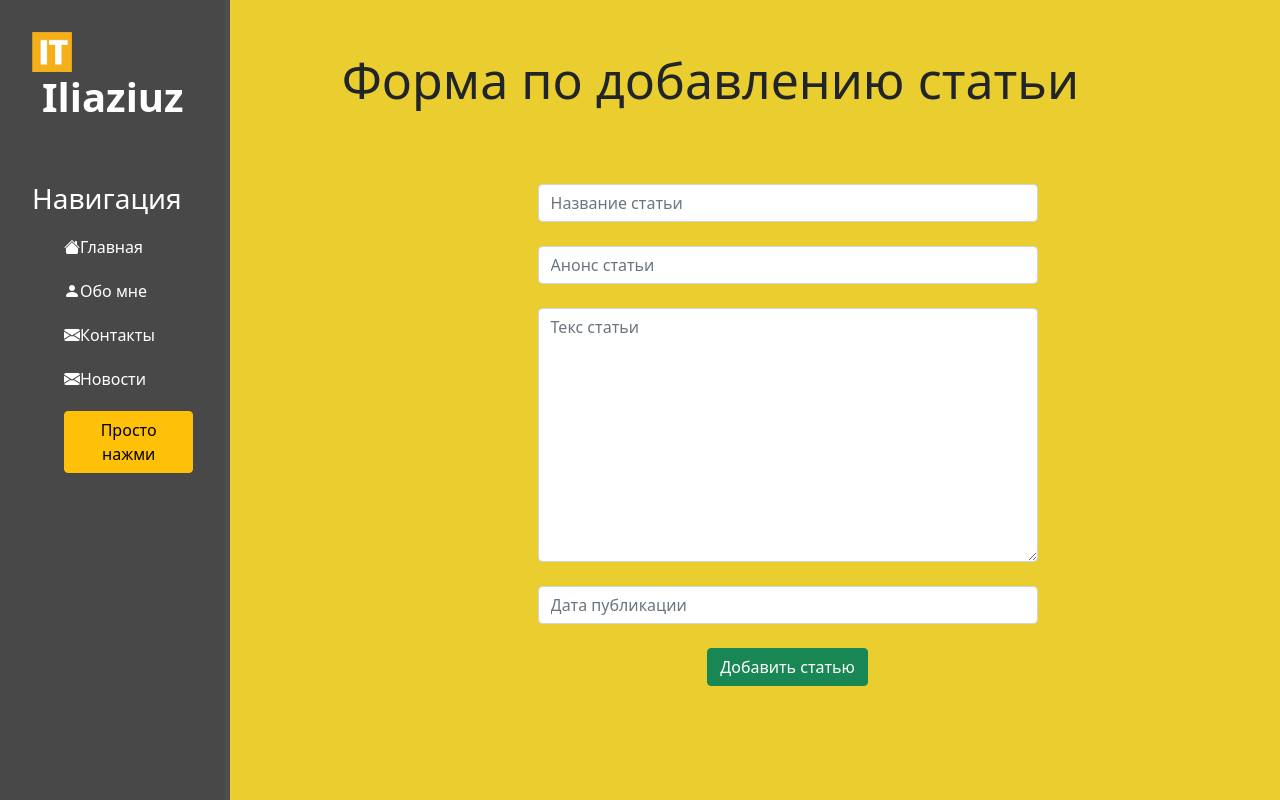
After one commit to iliaziuz/mymymy, a Django app: page /news/create in a window 1280 px wide. The commit adds this page. Run offline with Django 3.2, Linux system fonts and the light colour scheme.

Commit message:
update news

```diff
--- a/first/main/static/main/css/main.css
+++ b/first/main/static/main/css/main.css
@@ -68,3 +68,9 @@ main .features p {max-width: 400px; margin: 20px auto;}
     width: 400px;
 
 }
+
+form {
+    margin-left: 32%;
+    width: 500px;
+    margin-top: 50px;
+}
--- a/first/main/templates/main/layout.html
+++ b/first/main/templates/main/layout.html
@@ -17,10 +17,11 @@
         <span class="logo"></span>
             <h3>Навигация</h3>
         <ul>
-            <a href="{% url 'home'%}"><li><i class="bi bi-house-fill"></i>Главная</li></a>
-            <a href="{% url 'about'%}"><li><i class="bi bi-person-fill"></i>Обо мне</li></a>
-            <a href="{% url 'contacts'%}"><li><i class="bi bi-envelope-fill"></i>Контакты</li></a>
-            <a href="{% url 'news'%}"><li><i class="bi bi-envelope-fill"></i>Новости</li></a>
+            <a href="{% url 'home' %}"><li><i class="bi bi-house-fill"></i>Главная</li></a>
+            <a href="{% url 'about' %}"><li><i class="bi bi-person-fill"></i>Обо мне</li></a>
+            <a href="{% url 'contacts' %}"><li><i class="bi bi-envelope-fill"></i>Контакты</li></a>
+            <a href="{% url 'news' %}"><li><i class="bi bi-envelope-fill"></i>Новости</li></a>
+            <a href="{% url 'create' %}"><li><button class="btn btn-warning">Просто нажми</button></li></a>
         </ul>
     </aside>
     <main>
--- /dev/null
+++ b/first/news/forms.py
@@ -0,0 +1,27 @@
+from .models import News
+from django.forms import ModelForm, TextInput, DateTimeInput, Textarea
+
+
+class NewsForm(ModelForm):
+    class Meta:
+        model = News
+        fields = ['title', 'anons', 'full_text', 'date']
+
+        widgets = {
+            'title': TextInput(attrs={
+                'class': 'form-control',
+                'placeholder': 'Название статьи'
+            }),
+            'anons': TextInput(attrs={
+                'class': 'form-control',
+                'placeholder': 'Анонс статьи'
+            }),
+            'date': DateTimeInput(attrs={
+                'class': 'form-control',
+                'placeholder': 'Дата публикации'
+            }),
+            'full_text': Textarea(attrs={
+                'class': 'form-control',
+                'placeholder': 'Текс статьи'
+            })
+        }
--- /dev/null
+++ b/first/news/templates/news/create.html
@@ -0,0 +1,18 @@
+{% extends 'main/layout.html' %}
+
+{% block title %}Форма по добавлению статьи{% endblock %}
+
+{% block content%}
+    <div class="features">
+        <h1>Форма по добавлению статьи</h1>
+      <form method="post">
+          {% csrf_token %}<br>
+          {{ form.title }}<br>
+          {{ form.anons }}<br>
+          {{ form.full_text }}<br>
+          {{ form.date }}<br>
+          <span>{{ error }}</span>
+          <button class="btn btn-success" type="submit">Добавить статью</button>
+      </form>
+    </div>
+{% endblock %}
--- a/first/news/urls.py
+++ b/first/news/urls.py
@@ -4,4 +4,5 @@ from . import views
 
 urlpatterns = [
     path('', views.news, name='news'),
+    path('create', views.create, name='create'),
 ]
--- a/first/news/views.py
+++ b/first/news/views.py
@@ -1,6 +1,27 @@
-from django.shortcuts import render
+from django.shortcuts import render, redirect
 from .models import News
+from .forms import NewsForm
 
 def news(request):
     news = News.objects.all()
     return render(request, 'news/news.html', {'news': news})
+
+
+def create(request):
+    error = ''
+    if request.method =='POST':
+        form = NewsForm(request.POST)
+        if form.is_valid():
+            form.save()
+            return redirect('news')
+        else:
+            error = 'Форма была неверной'
+
+
+    form = NewsForm()
+
+    data = {
+        'form': form,
+        'error': error
+    }
+    return render(request, 'news/create.html', data)
```
Also changed, not shown: first/db.sqlite3.
